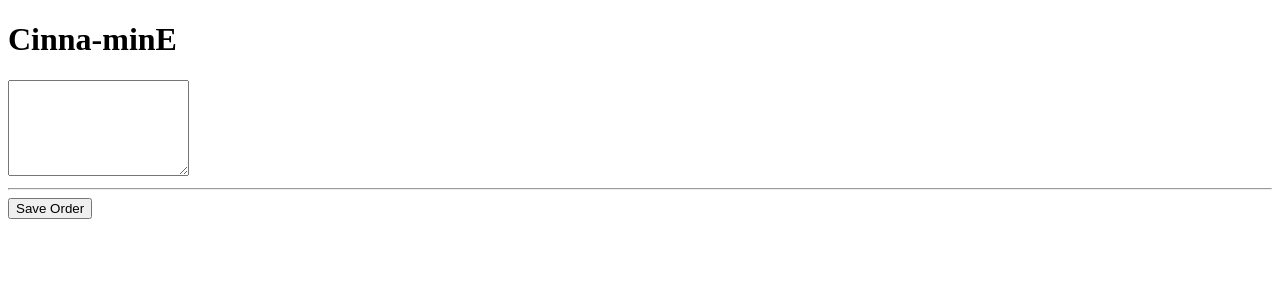
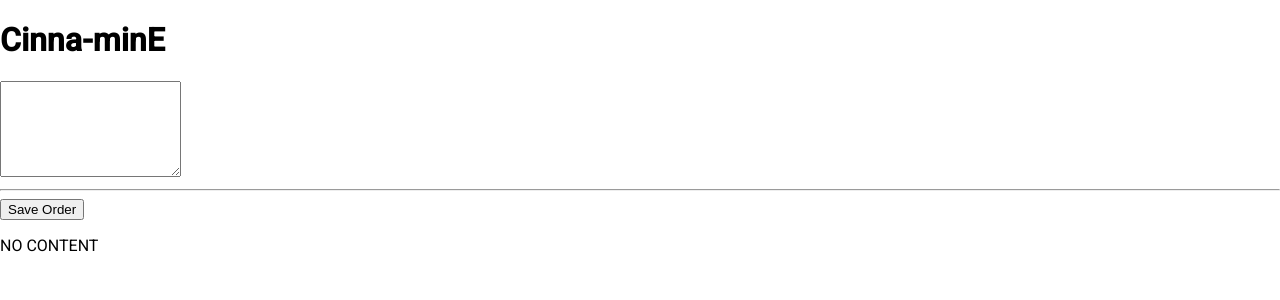
Before and after one commit to bethel-school-of-technology/cinnamines-delivery-app-frontend, an Angular app in the folder cinnamines-delivery-app-frontend/: page / in a window 1280 px wide. Shown: the top 300 px of the page. Built offline with nearby package versions, Linux system fonts and the light colour scheme.

Commit message:
add 2-way binding to order-create component

```diff
--- a/cinnamines-delivery-app-frontend/angular.json
+++ b/cinnamines-delivery-app-frontend/angular.json
@@ -24,6 +24,7 @@
               "src/assets"
             ],
             "styles": [
+              "src/custom-theme.scss",
               "src/styles.css"
             ],
             "scripts": []
@@ -120,6 +121,7 @@
           }
         }
       }
-    }},
+    }
+  },
   "defaultProject": "cinnamines-delivery-app-frontend"
 }
--- a/cinnamines-delivery-app-frontend/package.json
+++ b/cinnamines-delivery-app-frontend/package.json
@@ -12,13 +12,16 @@
   "private": true,
   "dependencies": {
     "@angular/animations": "~8.2.11",
+    "@angular/cdk": "~8.2.3",
     "@angular/common": "~8.2.11",
     "@angular/compiler": "~8.2.11",
     "@angular/core": "~8.2.11",
     "@angular/forms": "~8.2.11",
+    "@angular/material": "^8.2.3",
     "@angular/platform-browser": "~8.2.11",
     "@angular/platform-browser-dynamic": "~8.2.11",
     "@angular/router": "~8.2.11",
+    "hammerjs": "^2.0.8",
     "rxjs": "~6.4.0",
     "tslib": "^1.10.0",
     "zone.js": "~0.9.1"
--- a/cinnamines-delivery-app-frontend/src/app/app.module.ts
+++ b/cinnamines-delivery-app-frontend/src/app/app.module.ts
@@ -1,8 +1,10 @@
 import { BrowserModule } from '@angular/platform-browser';
 import { NgModule } from '@angular/core';
+import { FormsModule } from '@angular/forms';
 
 import { AppComponent } from './app.component';
 import { OrderCreateComponent } from './orders/order-create/order-create.component';
+import { BrowserAnimationsModule } from '@angular/platform-browser/animations';
 
 @NgModule({
   declarations: [
@@ -10,7 +12,9 @@ import { OrderCreateComponent } from './orders/order-create/order-create.compone
     OrderCreateComponent
   ],
   imports: [
-    BrowserModule
+    BrowserModule,
+    FormsModule,
+    BrowserAnimationsModule
   ],
   providers: [],
   bootstrap: [AppComponent]
--- a/cinnamines-delivery-app-frontend/src/app/orders/order-create/order-create.component.html
+++ b/cinnamines-delivery-app-frontend/src/app/orders/order-create/order-create.component.html
@@ -1,3 +1,4 @@
-<textarea rows="6"></textarea>
+<textarea rows="6" [(ngModel)]='enteredValue'></textarea>
 <hr>
 <button (click)="onAddOrder()">Save Order</button>
+<p>{{ newOrder }}</p>
--- a/cinnamines-delivery-app-frontend/src/app/orders/order-create/order-create.component.ts
+++ b/cinnamines-delivery-app-frontend/src/app/orders/order-create/order-create.component.ts
@@ -6,7 +6,10 @@ import { Component } from '@angular/core';
   templateUrl: './order-create.component.html'
 })
 export class OrderCreateComponent  {
-  onAddOrder() {
-    alert('Order added!');
+  enteredValue = '';
+  newOrder = 'NO CONTENT';
+
+  onAddOrder()  {
+    this.newOrder = this.enteredValue;
   }
 }
--- /dev/null
+++ b/cinnamines-delivery-app-frontend/src/custom-theme.scss
@@ -0,0 +1,27 @@
+
+// Custom Theming for Angular Material
+// For more information: https://material.angular.io/guide/theming
+@import '~@angular/material/theming';
+// Plus imports for other components in your app.
+
+// Include the common styles for Angular Material. We include this here so that you only
+// have to load a single css file for Angular Material in your app.
+// Be sure that you only ever include this mixin once!
+@include mat-core();
+
+// Define the palettes for your theme using the Material Design palettes available in palette.scss
+// (imported above). For each palette, you can optionally specify a default, lighter, and darker
+// hue. Available color palettes: https://material.io/design/color/
+$cinnamines-delivery-app-frontend-primary: mat-palette($mat-indigo);
+$cinnamines-delivery-app-frontend-accent: mat-palette($mat-pink, A200, A100, A400);
+
+// The warn palette is optional (defaults to red).
+$cinnamines-delivery-app-frontend-warn: mat-palette($mat-red);
+
+// Create the theme object (a Sass map containing all of the palettes).
+$cinnamines-delivery-app-frontend-theme: mat-light-theme($cinnamines-delivery-app-frontend-primary, $cinnamines-delivery-app-frontend-accent, $cinnamines-delivery-app-frontend-warn);
+
+// Include theme styles for core and each component used in your app.
+// Alternatively, you can import and @include the theme mixins for each component
+// that you are using.
+@include angular-material-theme($cinnamines-delivery-app-frontend-theme);
--- a/cinnamines-delivery-app-frontend/src/index.html
+++ b/cinnamines-delivery-app-frontend/src/index.html
@@ -6,6 +6,8 @@
   <base href="/">
   <meta name="viewport" content="width=device-width, initial-scale=1">
   <link rel="icon" type="image/x-icon" href="favicon.ico">
+  <link href="https://fonts.googleapis.com/css?family=Roboto:300,400,500&display=swap" rel="stylesheet">
+  <link href="https://fonts.googleapis.com/icon?family=Material+Icons" rel="stylesheet">
 </head>
 <body>
   <app-root></app-root>
--- a/cinnamines-delivery-app-frontend/src/main.ts
+++ b/cinnamines-delivery-app-frontend/src/main.ts
@@ -1,3 +1,4 @@
+import 'hammerjs';
 import { enableProdMode } from '@angular/core';
 import { platformBrowserDynamic } from '@angular/platform-browser-dynamic';
 
--- a/cinnamines-delivery-app-frontend/src/styles.css
+++ b/cinnamines-delivery-app-frontend/src/styles.css
@@ -1 +1,4 @@
 /* You can add global styles to this file, and also import other style files */
+
+html, body { height: 100%; }
+body { margin: 0; font-family: Roboto, "Helvetica Neue", sans-serif; }
```
Also changed, not shown: 1 other file (tests, documents, lock files or other folders).
